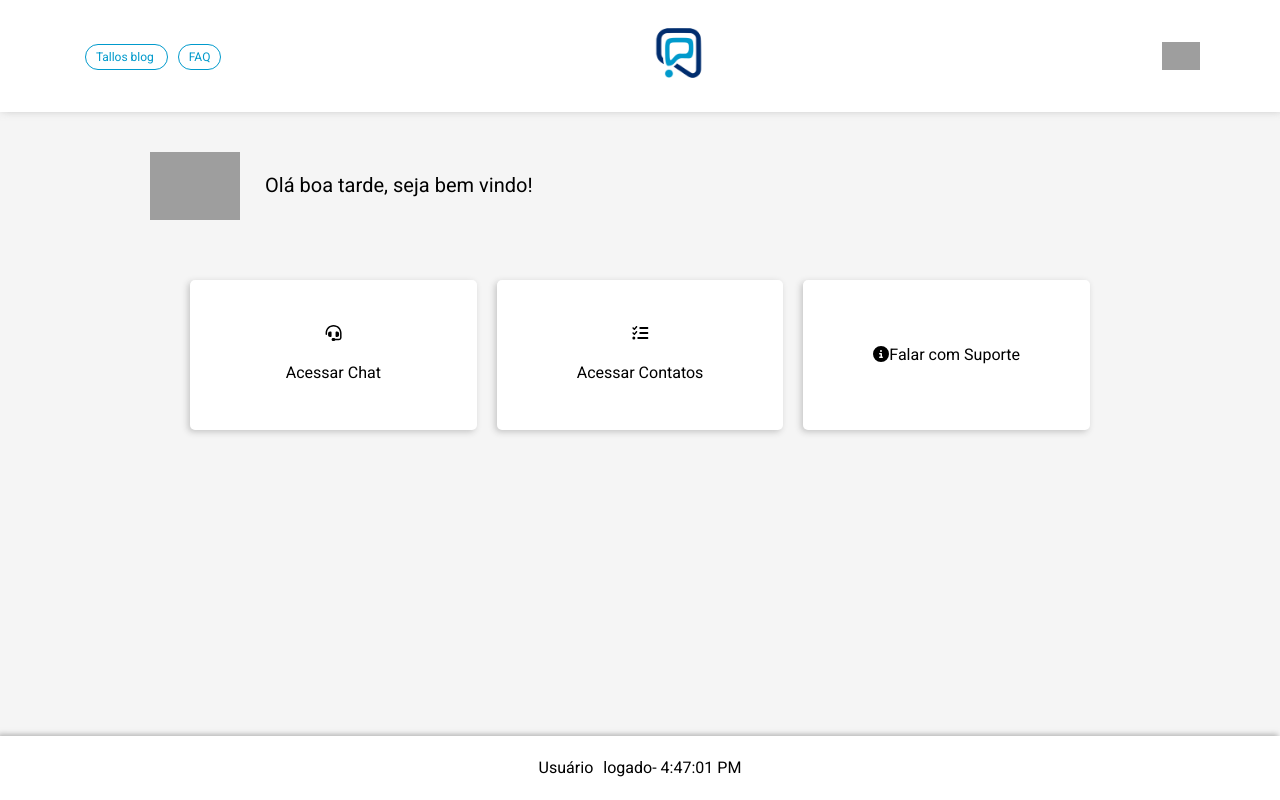
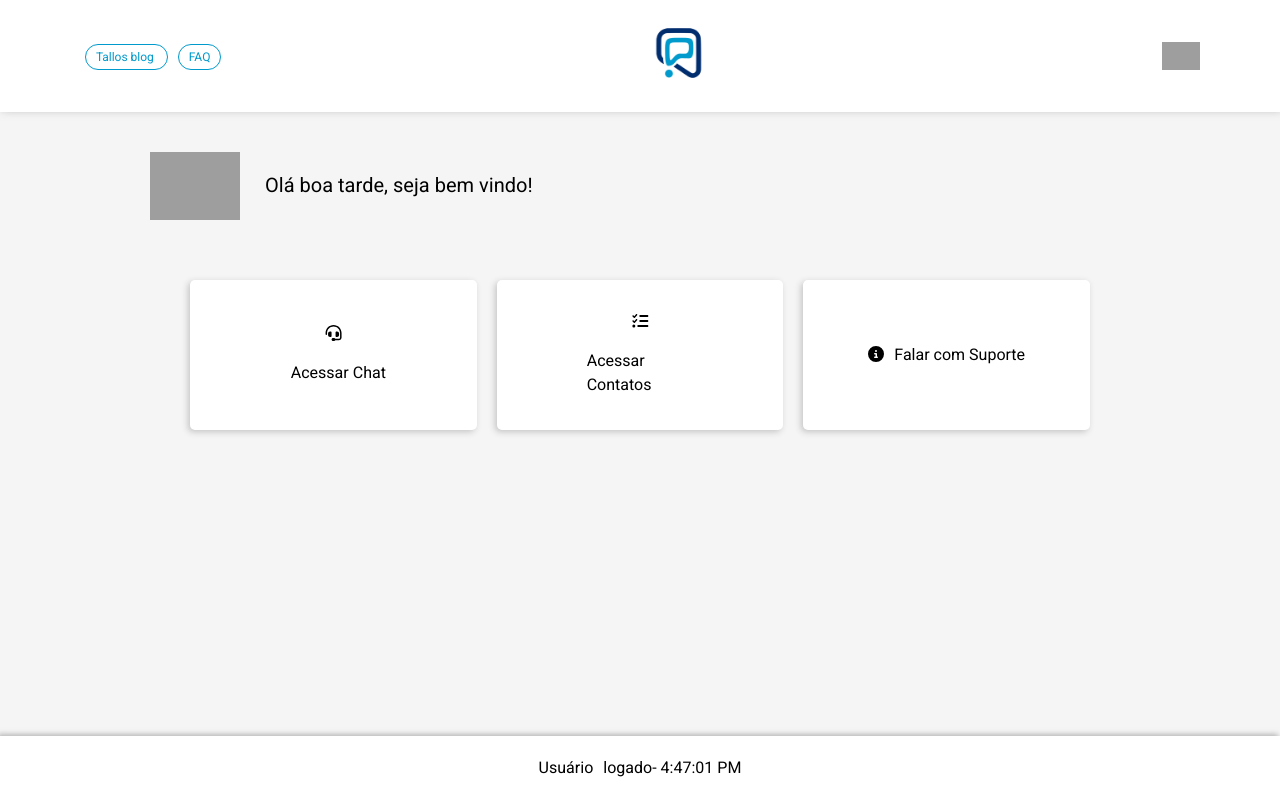
Before and after one commit to Paulo-DevTallos/desafio-tallos-frontend, a Vue app: page /painel in a window 1280 px wide. Built offline with nearby package versions, Linux system fonts and the light colour scheme; sample sign-in values are in the browser's storage; grey boxes are pictures that could not be loaded.

Commit message:
ajustando botoes de navegação

```diff
--- a/src/assets/components/menu-dashboard.css
+++ b/src/assets/components/menu-dashboard.css
@@ -20,6 +20,10 @@
   background-color: #fff;
   filter: drop-shadow(-2px 2px 3px #c4c4c4);
   cursor: pointer;
+}
+
+.container-dash li span {
+  padding-left: 10px;
 }
 
 .container-dash li:hover {
--- a/src/pages/Login.vue
+++ b/src/pages/Login.vue
@@ -25,7 +25,7 @@
 </template>
 
 <script>
-import PopUpAlert from '../components/components-alert/PopUpAlert.vue'
+import PopUpAlert from '../components/alert-popups/PopUpAlert.vue';
 import ButtonSubmit from '../components/components-users/ButtonSubmit.vue';
 
 export default {
```
